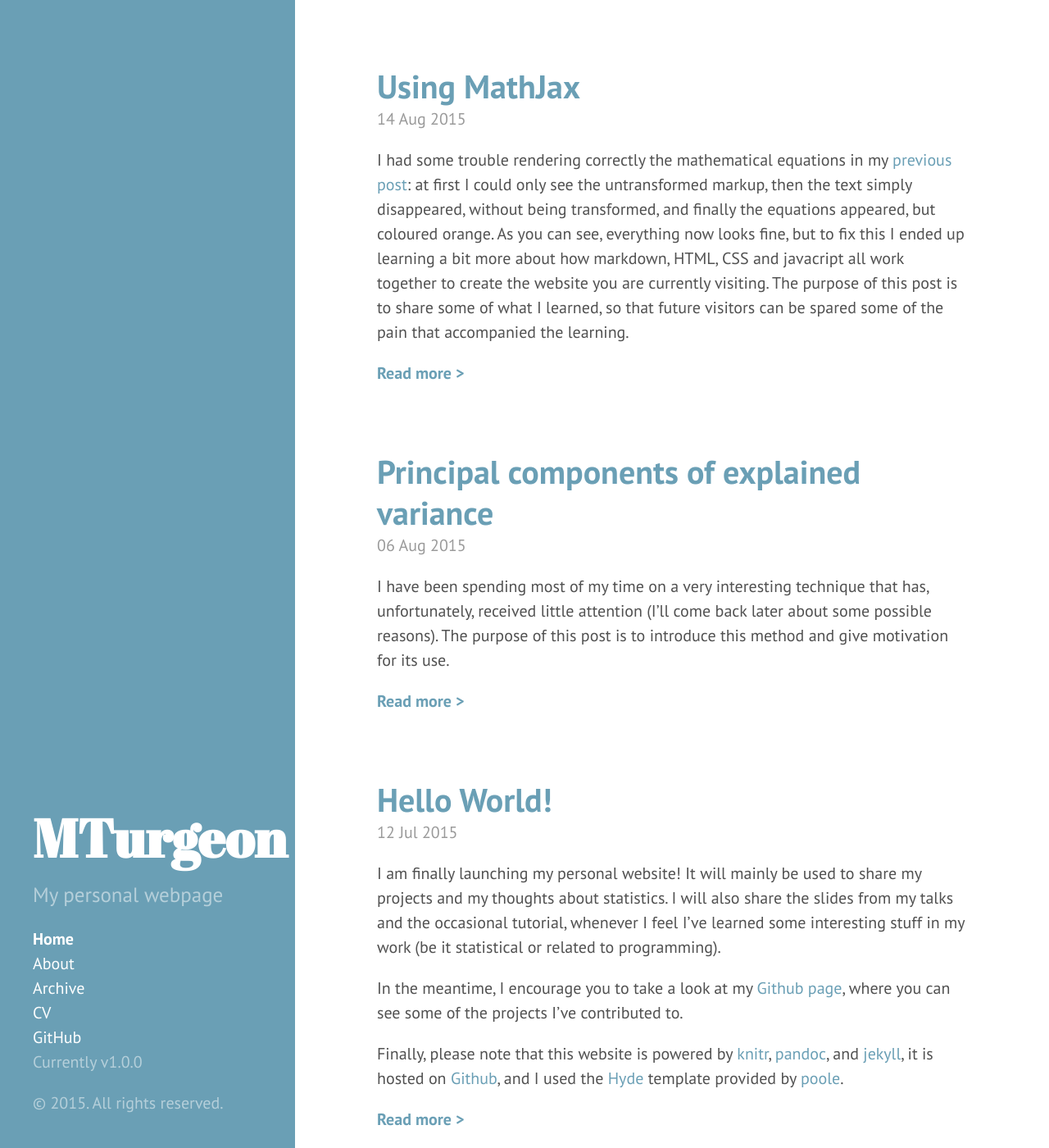
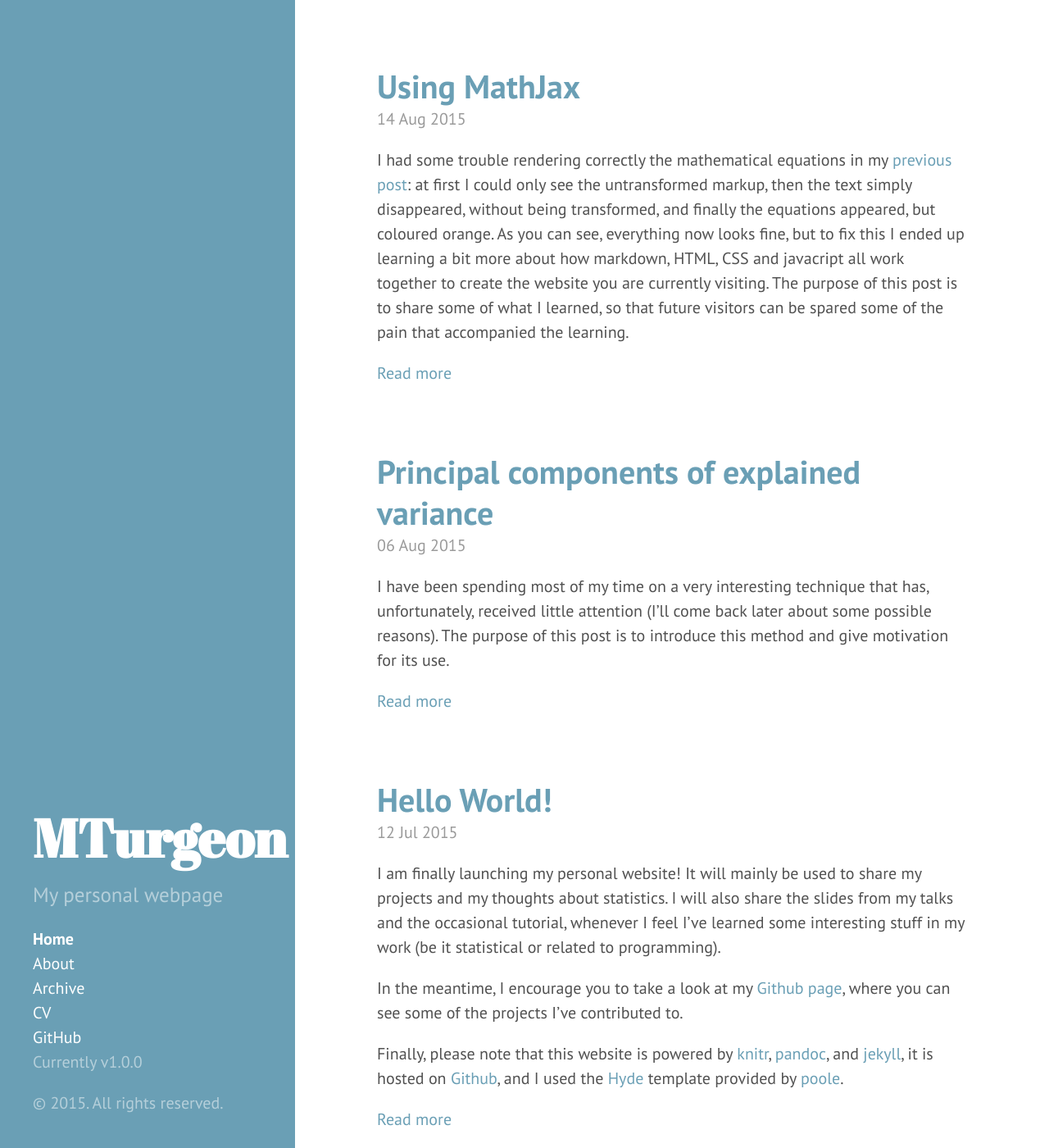
Before and after one commit to turgeonmaxime/old_website, a Jekyll site: the page built from index.html, in a window 1280 px wide and 1400 px high. Shown: the whole window at 82% size. Built offline with Jekyll 4.4.1, drawn with Linux system fonts in a browser that asks for light colours; the list of posts is cut into pages by our own code.

Commit message:
read more button

```diff
--- a/index.html
+++ b/index.html
@@ -15,7 +15,7 @@ title: Home
     <span class="post-date">{{ post.date | date_to_string }}</span>
 
     {{ post.excerpt }}
-    <a href="{{ post.url }}" class="read-more-btn"> <b> Read more &#62;</b> </a>
+    <a href="{{ post.url }}" class="read-more-btn"> Read more </a>
   </div>
   {% endfor %}
 </div>
--- a/public/css/hyde.css
+++ b/public/css/hyde.css
@@ -141,6 +141,16 @@ a.sidebar-nav-item:focus {
   }
 }
 
+.read-more-btn {
+  text-decoration: none;
+  border: #6a9fb5 solide 1em;
+}
+
+.read-more-btn:hover {
+  background-color: #f2f7f9;
+  cursor: pointer;
+  transition-delay: 0.5s;
+}
 
 /*
  * Reverse layout
```
